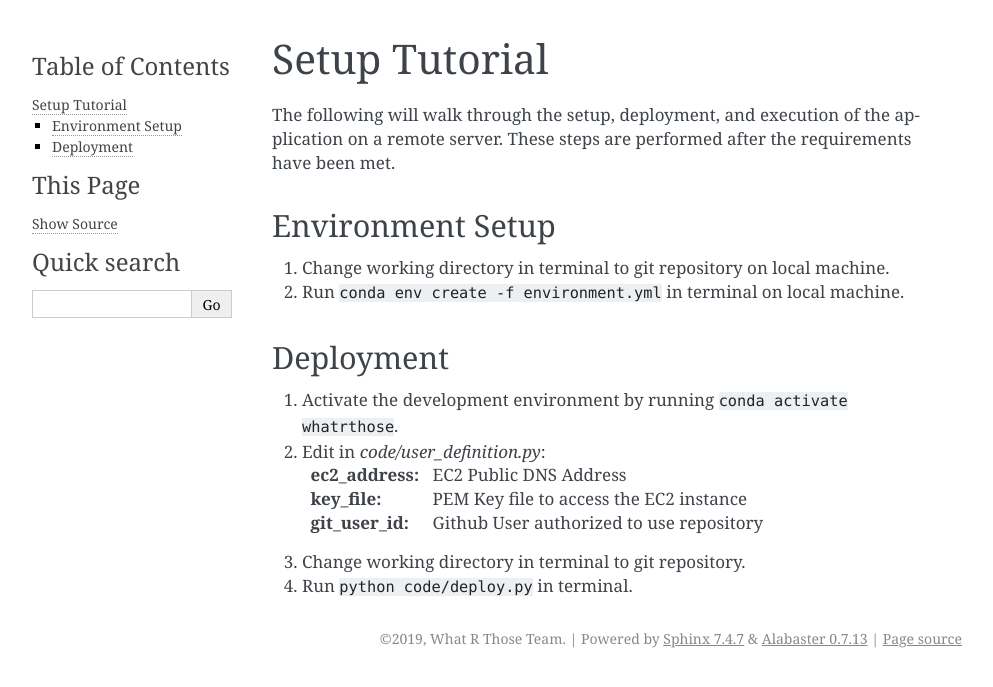
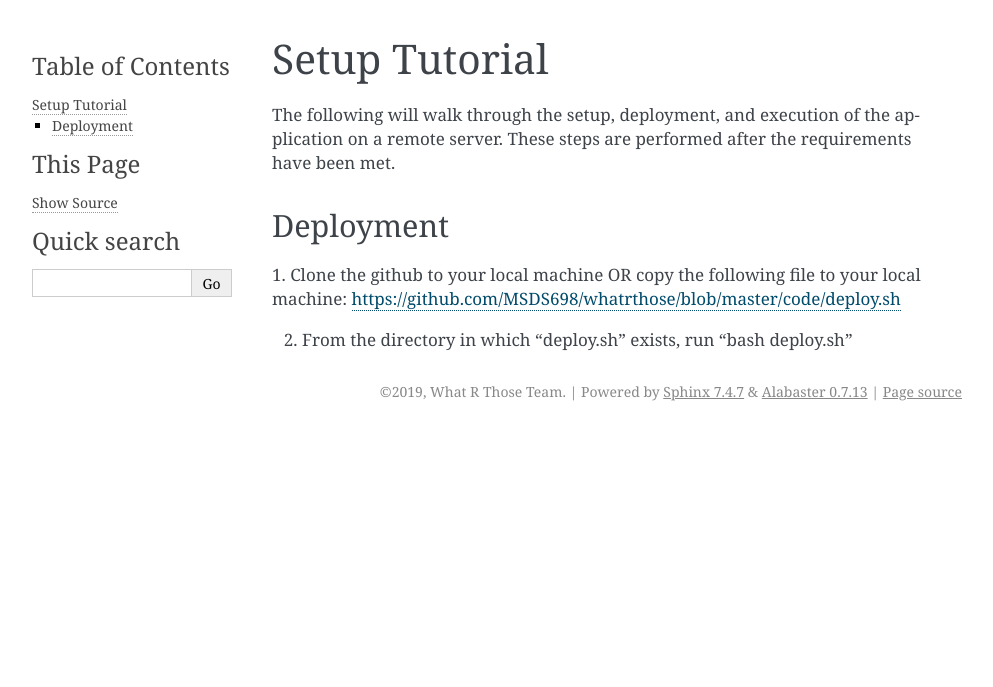
Before and after one commit to ttishihara/whatrthose, a Sphinx documentation site: the page built from documentation/source/tutorial.rst, in a window 1280 px wide. Shown: the top 687 px of the page, without its empty margins (148-1141 px from the left). Built offline with Sphinx 7.4.7, drawn with Linux system fonts in a browser that asks for light colours.

Commit message:
updated deployment tutorial

```diff
--- a/documentation/source/tutorial.rst
+++ b/documentation/source/tutorial.rst
@@ -2,19 +2,9 @@ Setup Tutorial
 ==============
 The following will walk through the setup, deployment, and execution of the application on a remote server. These steps are performed after the requirements have been met.
 
-Environment Setup
------------------
-1. Change working directory in terminal to git repository on local machine.
-#. Run :code:`conda env create -f environment.yml` in terminal on local machine.
-
 Deployment
 ------------
-1. Activate the development environment by running :code:`conda activate whatrthose`.
-#. Edit in `code/user_definition.py`:
+1. Clone the github to your local machine OR copy the following file to your local machine:
+https://github.com/MSDS698/whatrthose/blob/master/code/deploy.sh
 
-   :ec2_address: EC2 Public DNS Address
-   :key_file: PEM Key file to access the EC2 instance
-   :git_user_id: Github User authorized to use repository
-
-#. Change working directory in terminal to git repository.
-#. Run :code:`python code/deploy.py` in terminal.
+2. From the directory in which "deploy.sh" exists, run "bash deploy.sh"
```
